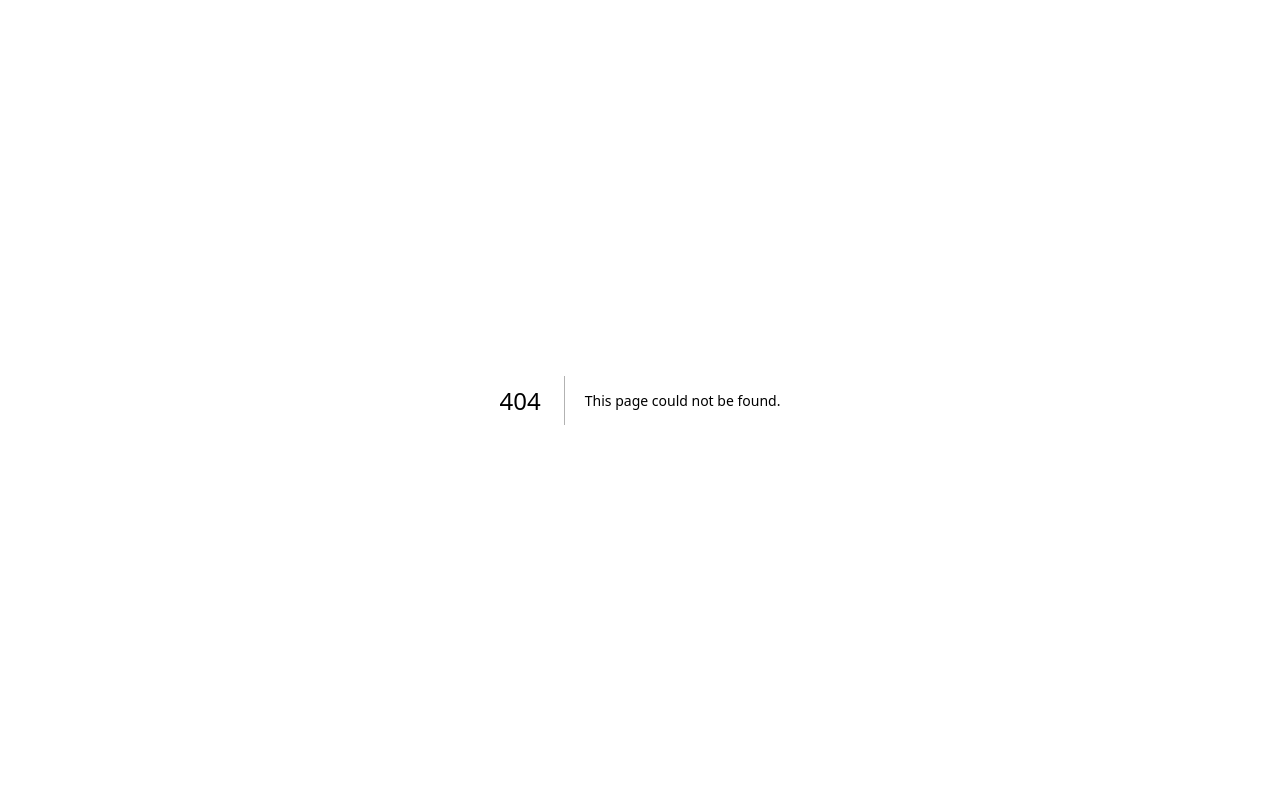
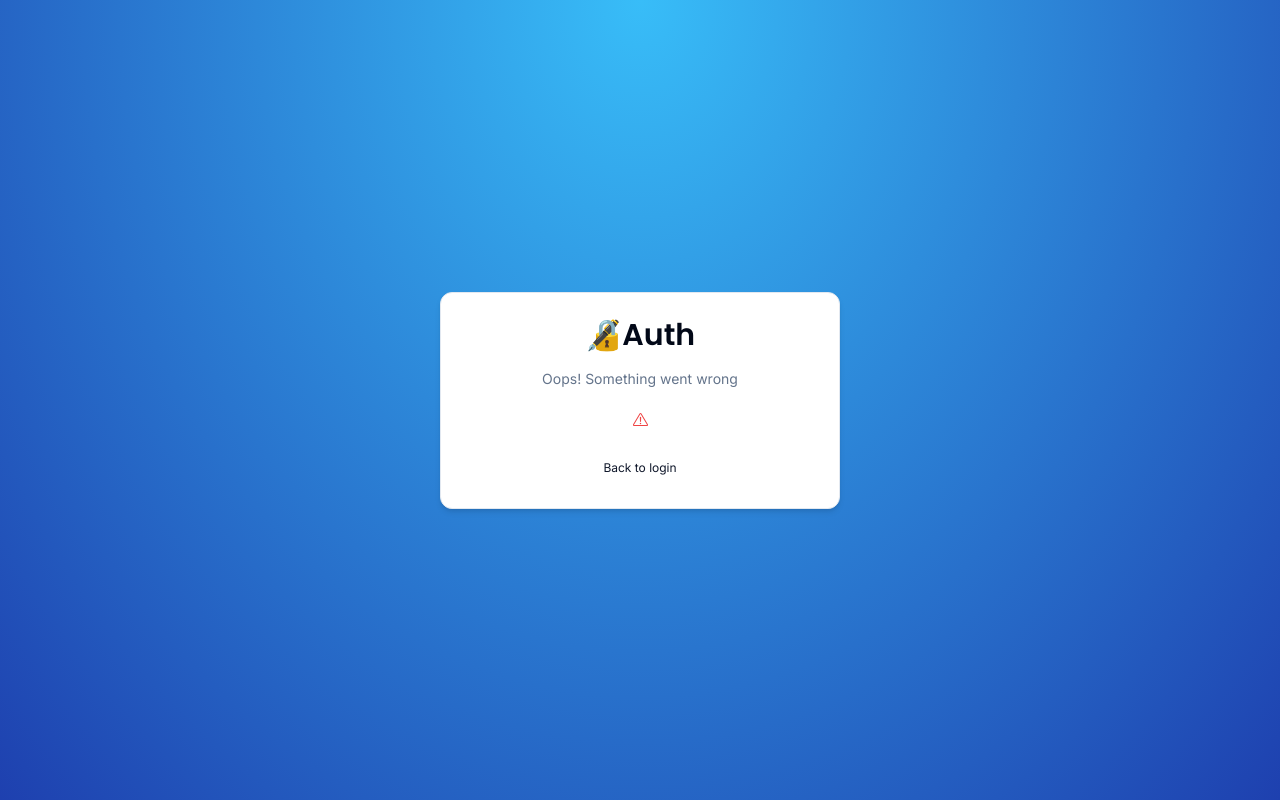
Before and after one commit to Sajid-Hossain98/next-auth-v5, a Next.js app: page /auth/error in a window 1280 px wide. Before the commit this address had no page. Built offline with nearby package versions, Linux system fonts and the light colour scheme.

Commit message:
page for auth error

```diff
--- /dev/null
+++ b/app/auth/error/page.tsx
@@ -0,0 +1,7 @@
+import { ErrorCard } from "@/components/auth/error-card";
+
+const AuthError = () => {
+  return <ErrorCard />;
+};
+
+export default AuthError;
--- a/auth.ts
+++ b/auth.ts
@@ -11,6 +11,10 @@
   signIn,
   signOut,
 } = NextAuth({
+  pages: {
+    signIn: "/auth/login",
+    error: "/auth/error",
+  },
   events: {
     async linkAccount({ user }) {
       await db.user.update({
--- /dev/null
+++ b/components/auth/error-card.tsx
@@ -0,0 +1,17 @@
+import { ExclamationTriangleIcon } from "@radix-ui/react-icons";
+
+import { CardWrapper } from "./card-wrapper";
+
+export const ErrorCard = () => {
+  return (
+    <CardWrapper
+      headerLabel="Oops! Something went wrong"
+      backButtonLabel="Back to login"
+      backButtonHref="/auth/login"
+    >
+      <div className="w-full flex items-center justify-center">
+        <ExclamationTriangleIcon className="text-destructive" />
+      </div>
+    </CardWrapper>
+  );
+};
--- a/routes.ts
+++ b/routes.ts
@@ -10,7 +10,7 @@
  * These routes will redirect logged in users to /settings
  * @type {string[]}
  */
-export const authRoutes = ["/auth/login", "/auth/register"];
+export const authRoutes = ["/auth/login", "/auth/register", "/auth/error"];
 
 /**
  * The prefix for API authentication routes
```
